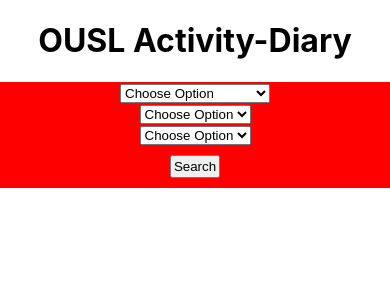
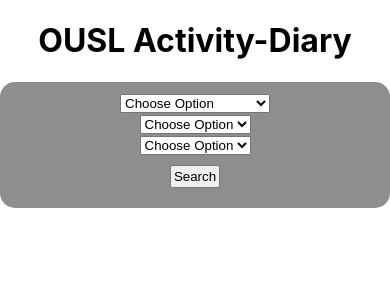
Before and after one commit to Amaya-2001/activity-diary, a React (Create React App) app: page / in a window 390 px wide. Shown: the top 300 px of the page. Built offline with nearby package versions, Linux system fonts and the light colour scheme.

Commit message:
style form component

```diff
--- a/src/form.module.css
+++ b/src/form.module.css
@@ -1,3 +1,13 @@
 .form {
-    background-color: red;
+    background-color: rgba(53, 53, 53, 0.557);
+    max-width: 500px;
+    padding: 10px;
+    border-radius: 15px;
+    margin: auto;
 }
+
+@media (max-width: 600px) {
+    .form {
+        max-width: 400px;
+    }
+}
```
